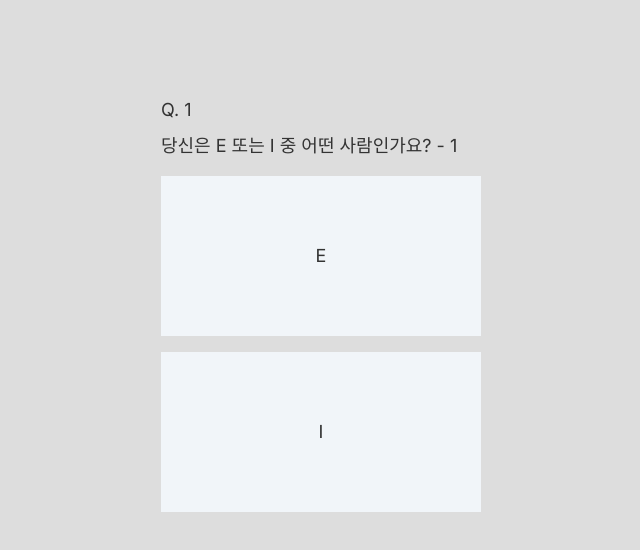
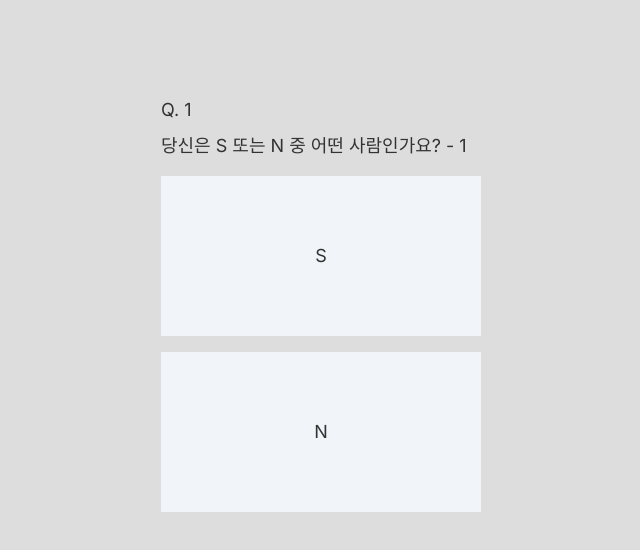
Before and after one commit to mikemklee/whats_my_type, a Next.js app: page / in a window 1280 px wide. Shown: the top 550 px of the page, without its empty margins (319-959 px from the left). Built offline with nearby package versions, Linux system fonts and the light colour scheme.

Commit message:
Shuffle questions inside a hook

```diff
--- a/src/components/QuestionsView.tsx
+++ b/src/components/QuestionsView.tsx
@@ -1,4 +1,4 @@
-import React, { useMemo, useState } from "react";
+import React, { useEffect, useMemo, useState } from "react";
 
 import questionsJSON from "../constants/questions.json";
 
@@ -7,11 +7,17 @@ type Props = {
 };
 
 export const QuestionsView = ({ onShowResults }: Props) => {
-  const questions = useMemo(() => questionsJSON, []);
+  const [questions, setQuestions] = useState<any[]>([]);
   const [answers, setAnswers] = useState<string[]>([]);
   const [currentIndex, setCurrentIndex] = useState(0);
 
-  const currentQuestion = questions[currentIndex];
+  useEffect(() => {
+    const shuffled = questionsJSON
+      .map((value) => ({ value, sort: Math.random() }))
+      .sort((a, b) => a.sort - b.sort)
+      .map(({ value }) => value);
+    setQuestions(shuffled);
+  }, [setQuestions]);
 
   const determineType = () => {
     interface Count {
@@ -51,13 +57,13 @@ export const QuestionsView = ({ onShowResults }: Props) => {
     }
   };
 
-  return (
+  return questions.length > 0 ? (
     <div className="text-lg">
       <div className="mb-2">Q. {currentIndex + 1}</div>
-      <div className="mb-4">{currentQuestion.question}</div>
+      <div className="mb-4">{questions[currentIndex].question}</div>
 
       <div className="grid grid-cols-1 gap-4">
-        {currentQuestion.answers.map((answer, index) => {
+        {questions[currentIndex].answers.map((answer, index) => {
           return (
             <button
               className="w-80 h-40 bg-slate-100"
@@ -70,5 +76,5 @@ export const QuestionsView = ({ onShowResults }: Props) => {
         })}
       </div>
     </div>
-  );
+  ) : null;
 };
```
